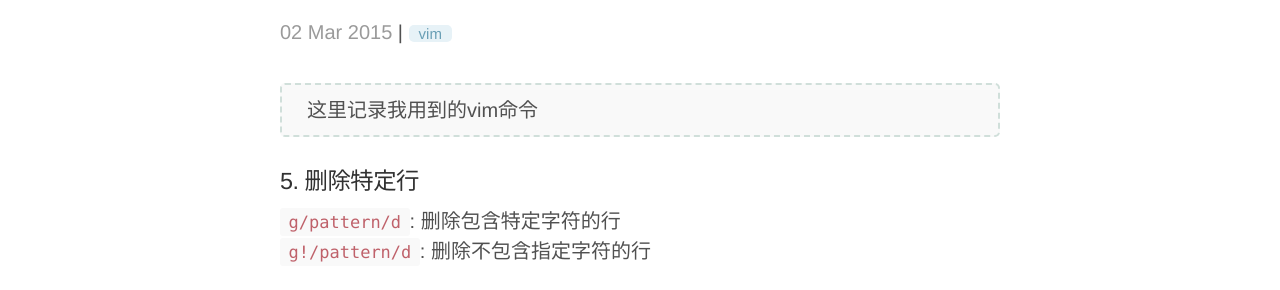
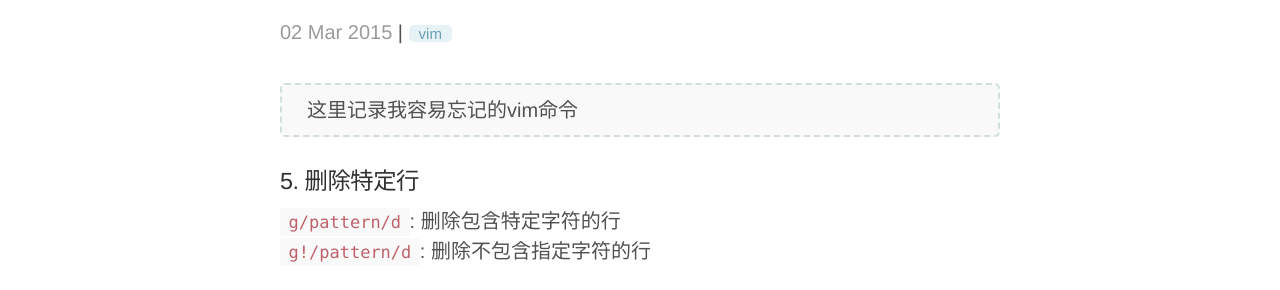
Before and after one commit to zddhub/zddhub.github.io, a Jekyll site: the page built from _posts/2015-03-02-vim.md, in a window 1280 px wide. Shown: the part 161-451 px from the top of the page. Built offline with Jekyll 4.4.1, drawn with Linux system fonts in a browser that asks for light colours; Markdown is read by kramdown in place of the engine named in the settings; comment, search, counter and statistics services are not loaded.

Commit message:
Add blog: git.md

```diff
--- a/_posts/2015-03-02-vim.md
+++ b/_posts/2015-03-02-vim.md
@@ -5,7 +5,7 @@ category: Memo
 tags: "vim"
 ---
 
-> 这里记录我用到的vim命令
+> 这里记录我容易忘记的vim命令
 
 <!-- more -->
 
```
Also changed, not shown: _posts/2015-03-03-shell.md (+1 -1 lines), _posts/2015-03-03-git.md (added).
